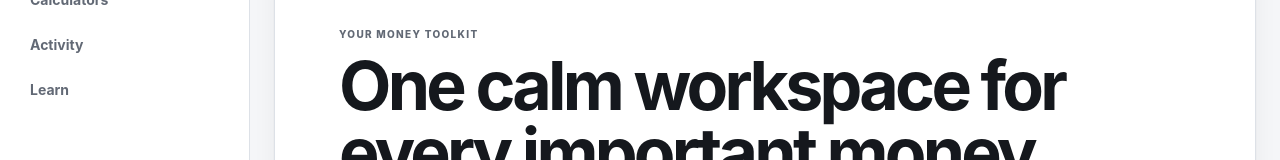
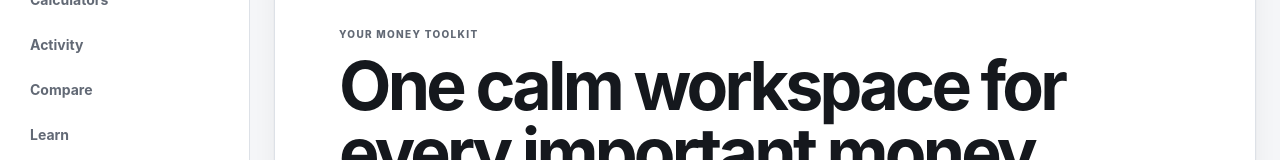
Before and after one commit to S2zxx0zxx/financeCalculator-Ind-v6.0-, a React (Vite) app in the folder apps/web/: page / in a window 1280 px wide. Shown: the part 157-317 px from the top of the page. Built offline with nearby package versions, Linux system fonts and the light colour scheme.

Commit message:
feat(v7): add scenario comparison route

```diff
--- a/apps/web/src/app/App.tsx
+++ b/apps/web/src/app/App.tsx
@@ -5,11 +5,13 @@ import { LegacyBridgePage } from "../pages/LegacyBridgePage";
 import { ThemeControl } from "../shared/ui/ThemeControl";
 import { LanguageControl } from "../shared/ui/LanguageControl";
 import { ActivityPage } from "../pages/ActivityPage";
+import { ComparePage } from "../pages/ComparePage";
 
 const nav = [
   { to: "/", label: "Overview" },
   { to: "/calculators/emi", label: "Calculators" },
   { to: "/activity", label: "Activity" },
+  { to: "/compare", label: "Compare" },
   { to: "/learn", label: "Learn" }
 ];
 
@@ -39,6 +41,7 @@ export function App() {
             <Route path="/" element={<DashboardPage />} />
             <Route path="/calculators/:calculatorId" element={<CalculatorRoutePage />} />
             <Route path="/activity" element={<ActivityPage />} />
+            <Route path="/compare" element={<ComparePage />} />
             <Route path="/learn" element={<LegacyBridgePage kind="blog" />} />
             <Route path="*" element={<DashboardPage />} />
           </Routes>
```
